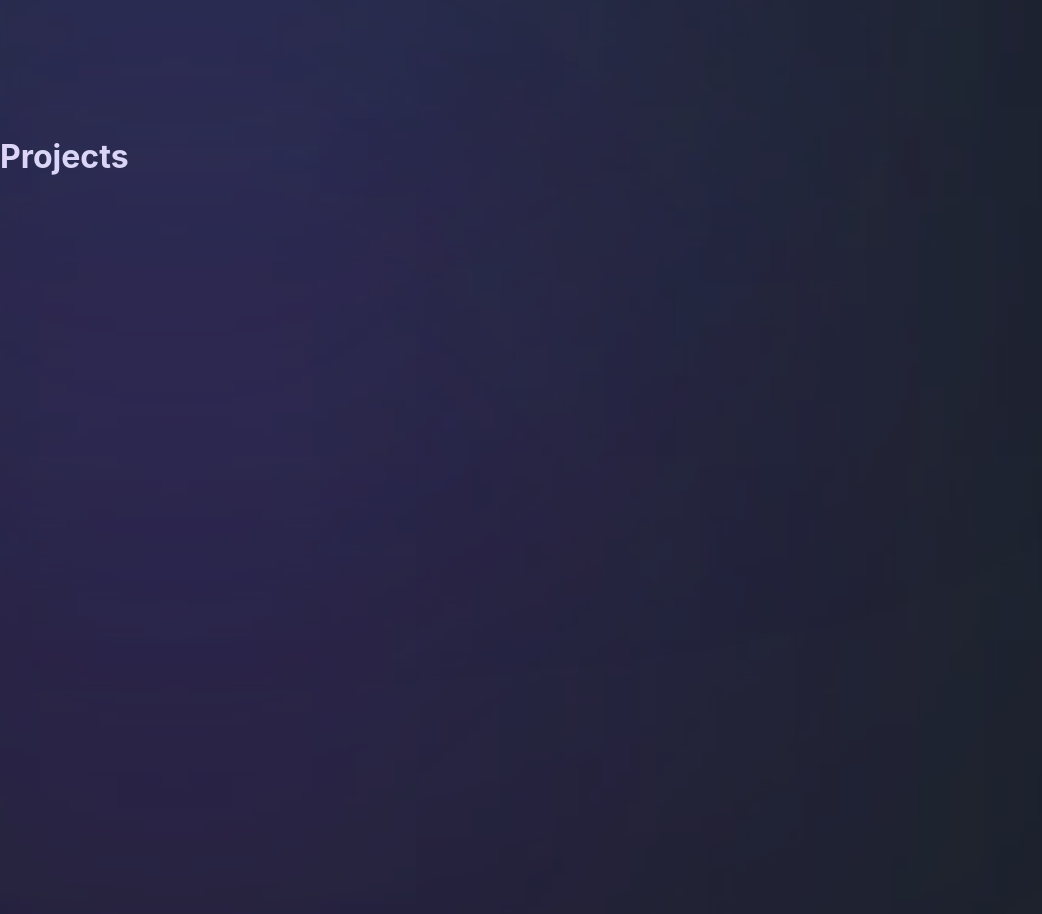
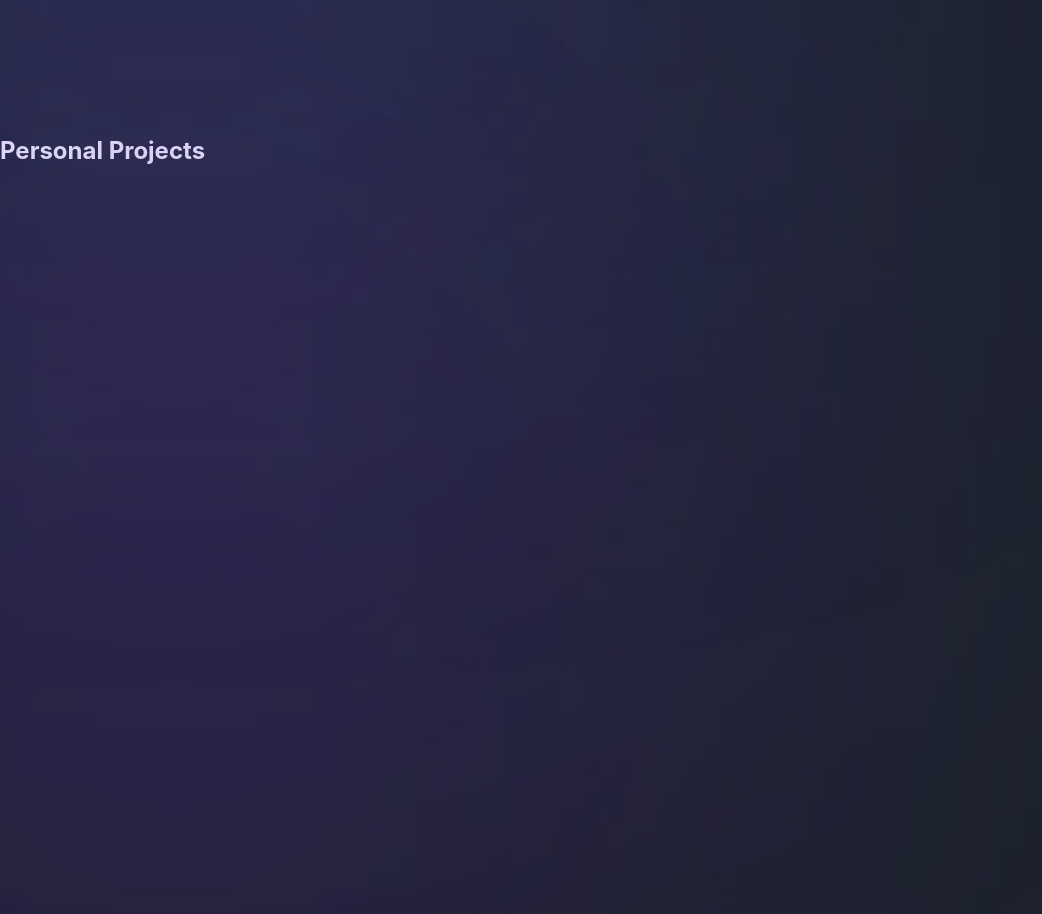
Before and after one commit to fdoalcos/Portfolio, a React (Create React App) app: page / in a window 1280 px wide. Shown: the part 5940-6854 px from the top of the page, without its empty margins (0-1042 px from the left). Built offline with nearby package versions, Linux system fonts and the light colour scheme.

Commit message:
Make a project component

```diff
--- a/src/components/Projects.js
+++ b/src/components/Projects.js
@@ -7,7 +7,7 @@ function Projects(props) {
         <div>
             <GradientPurple />
             <GradientBlue />
-            <h1>Projects</h1>
+            <h2>Personal Projects</h2>
         </div>
     );
 }
```
Also changed, not shown: src/components/Project.js (added, +11 -0 lines).
